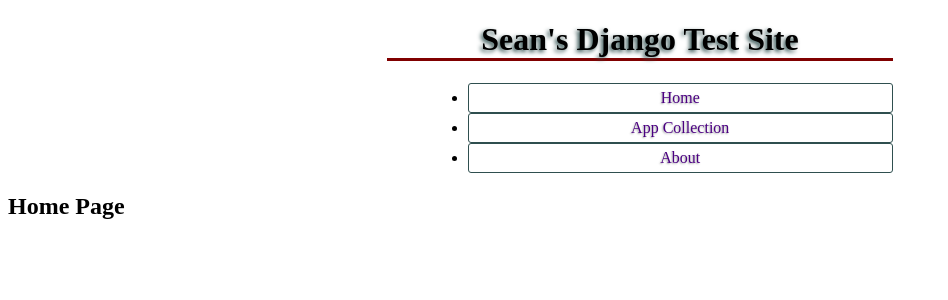
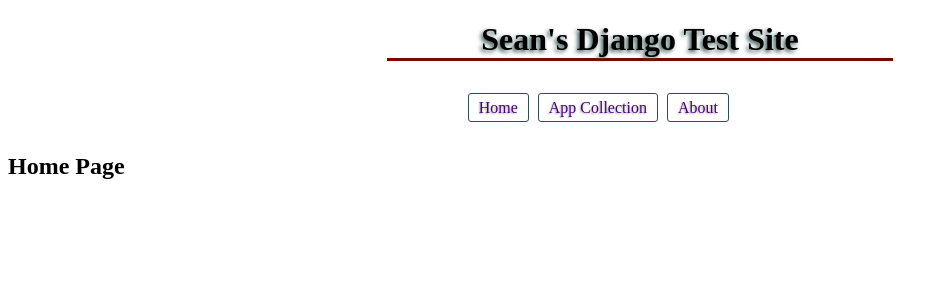
Before and after one commit to seanmclaren/WebAppOne, a Django app: page / in a window 1280 px wide. Shown: the top 300 px of the page, without its empty margins (0-948 px from the left). Run offline with Django 3.2, Linux system fonts and the light colour scheme.

Commit message:
CSS changes

```diff
--- a/SubAppOne/static/CSS/base.css
+++ b/SubAppOne/static/CSS/base.css
@@ -11,14 +11,14 @@
 }
 
 .menu {
-    display: inline
+    display: inline-block;
     margin-right: 12%;
     margin-left:  8%;
     text-align: center;
 }
 
 .menu_item {
-    display: inline
+    display: inline;
     margin: 0 5px 0 0;
     padding: 5px 10px 5px 10px;
     border: 1px solid darkslategrey;
```
